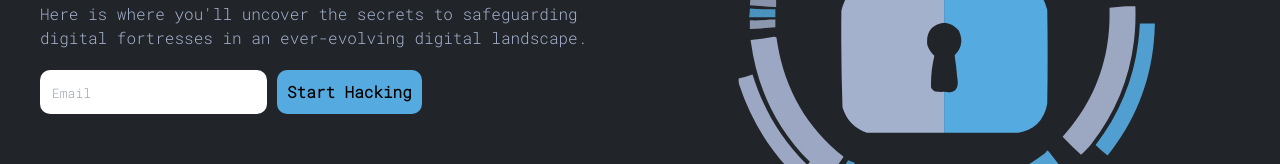
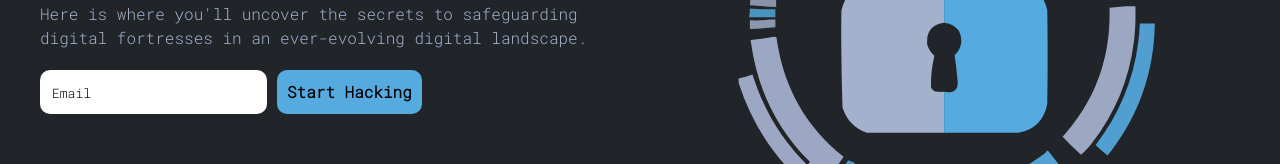
Before and after one commit to marcabounader/HackTheWeb-FrontEnd, a React (Create React App) app in the folder hacktheweb-frontend/: page / in a window 1280 px wide. Shown: the part 466-630 px from the top of the page. Built offline with nearby package versions, Linux system fonts and the light colour scheme; what react-chatbot-kit would draw is missing.

Commit message:
Added input styling

```diff
--- a/hacktheweb-frontend/src/index.css
+++ b/hacktheweb-frontend/src/index.css
@@ -146,9 +146,13 @@ input[type="text"],input[type="search"],input[type="password"]{
 .email-input{
   padding:10px !important;
 }
+input{
+  color:black;
+}
 input::placeholder{
   font-size:var(--placeholder-size);
   padding-left:2px;
+  color:black;
 }
 
 textarea::placeholder{
```
